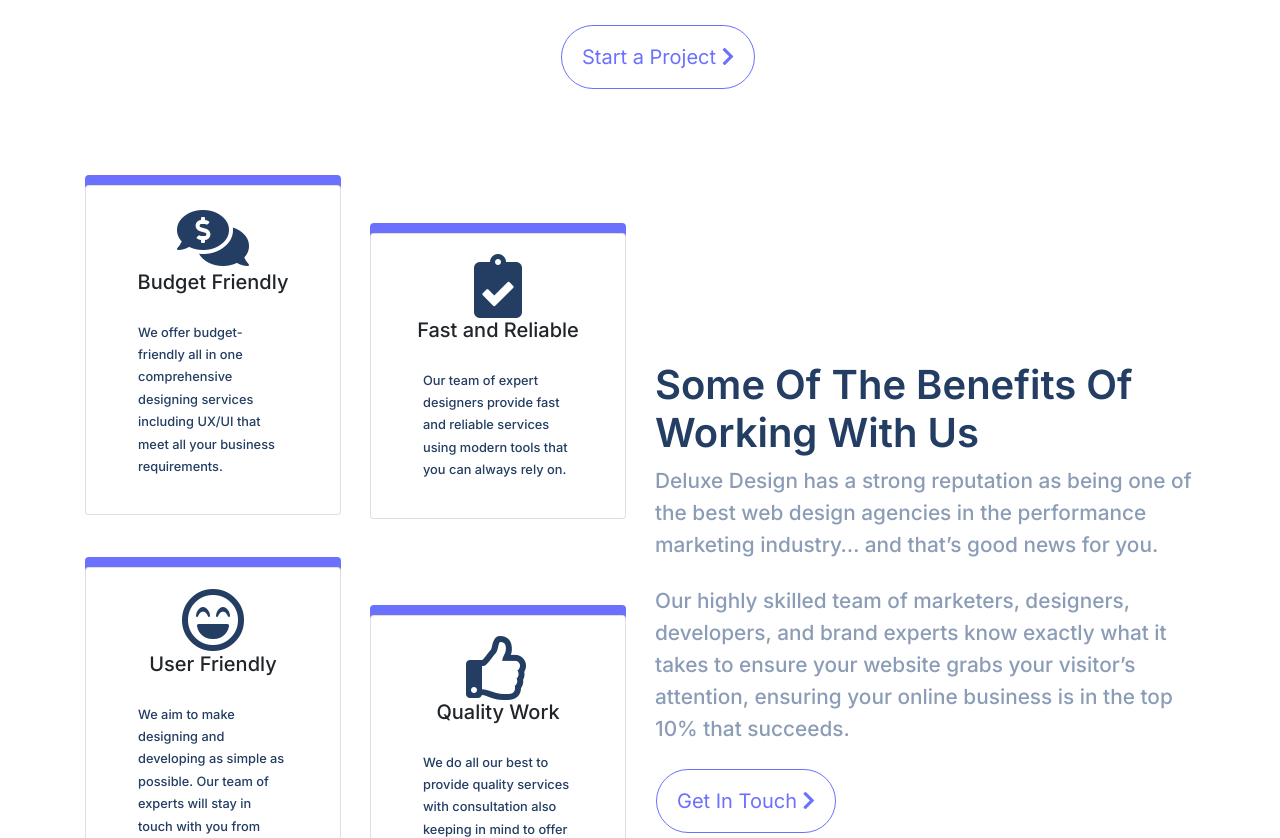
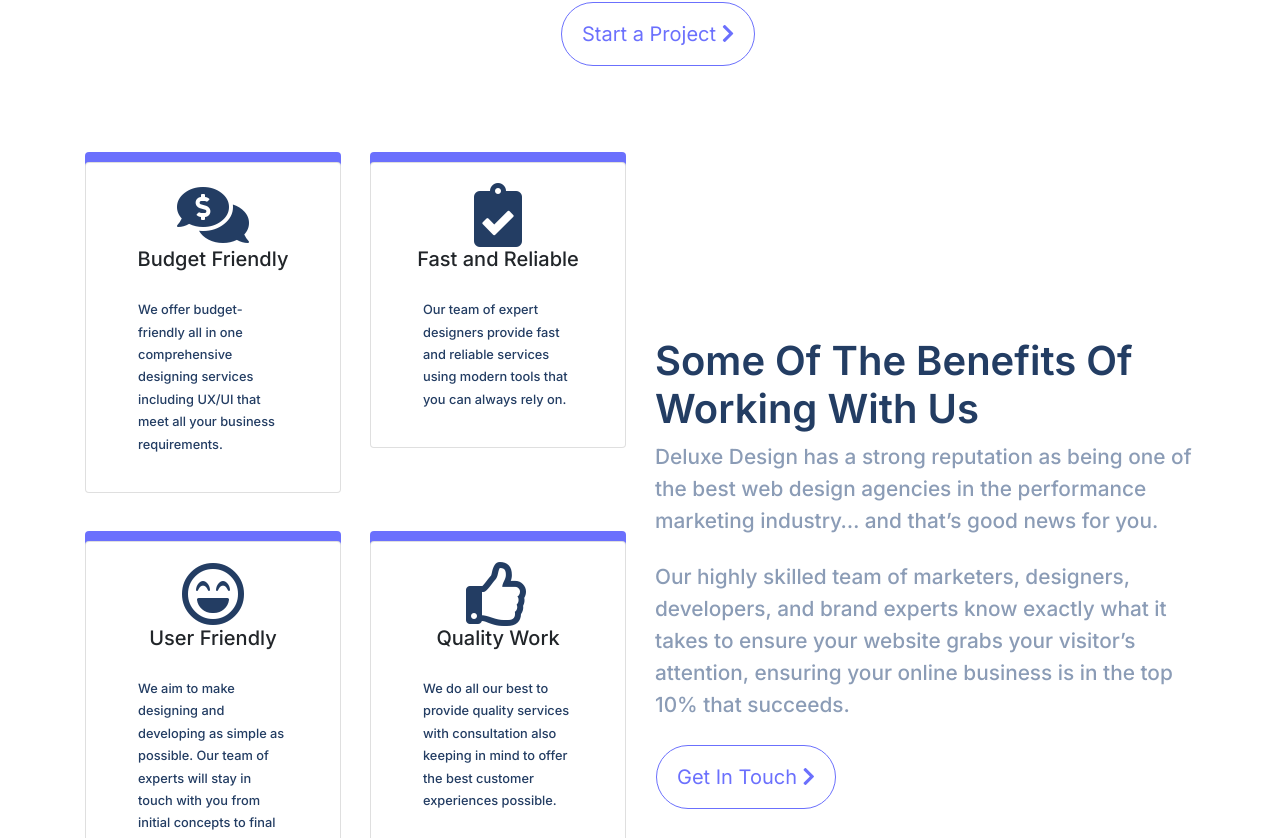
Before and after one commit to aaronleon1/deluxe-design, a React (Create React App) app: page / in a window 1280 px wide. Shown: the part 2202-3040 px from the top of the page. Built offline with nearby package versions, Linux system fonts and the light colour scheme.

Commit message:
Corrected margin issue in Benefits row and shortened description in testimonials row

```diff
--- a/src/App.js
+++ b/src/App.js
@@ -103,7 +103,7 @@ function App() {
               <Card class="d-flex mx-auto">
               <Card.Img fluid src="Images/owner3.jpg" className='testimonial-img  mx-auto'/>
                   <Card.Text>
-                      <Card.Title>Business picked up more than I expected!</Card.Title> We used to just have our menu and address posted up on our website, but I felt that we could do better. I noticed Deluxe Design's ad and sent them an email on Thursday. By Monday morning, we were ready to post the new website! I LOVE all the animations and colors they added.
+                      <Card.Title>Business picked up more than I expected!</Card.Title> We used to just have our menu and address posted up on our website, but I felt that we could do better. I noticed Deluxe Design's ad and sent them an email on Thursday. By Monday morning, the new site was ready to go! I LOVE all the animations and colors they added.
                   </Card.Text>
                   <div class="footer"> <span id="name">Joseph Alfaro Agosto<br/></span> <span id="position">Owner of Agosto Coffee Co. </span> </div>
               </Card>
@@ -140,7 +140,7 @@ function App() {
                 </Card>
               </Col>
               <Col xs={12} md={6}>
-                <Card style={{width: '16rem'}} className='mt-5'>
+                <Card style={{width: '16rem'}} >
                   <Card.Body>
                     <Card.Title><i class="fas fa-clipboard-check" style={{fontSize: '4rem', color:'#233d63'}}></i><br/>Fast and Reliable</Card.Title>
                     <Card.Text className='text-left' style={{fontWeight: '500'}}>
@@ -163,7 +163,7 @@ function App() {
                 </Card>
               </Col>
               <Col xs={12} md={6}>
-                <Card style={{width: '16rem'}} className='mt-5'>
+                <Card style={{width: '16rem'}} >
                   <Card.Body>
                     <Card.Title><i class="far fa-thumbs-up" style={{fontSize: '4rem', color:'#233d63'}}></i><br/>Quality Work</Card.Title>
                     <Card.Text className='text-left' style={{fontWeight: '500'}}>
@@ -300,7 +300,7 @@ function App() {
         </Row>
       </Container>
       <Container fluid>
-        <Row className='lets-talk my-5 py-5'>
+        <Row className='lets-talk my-5 py-5 '>
           <Col xs={12} md={{ span: 3, offset: 3 }}>
             <p className='text-left h1 mb-5' style={{color: '#fff'}}>Let’s Talk About Your Project.</p>
             <p className='text-left h5 mb-5' style={{color: '#fff', lineHeight: '1.8rem'}}>No matter where your business currently stands in the marketplace, Deluxe Design offers a full suite of services that will take your business to the next level and help reach your goals.</p>
@@ -316,11 +316,11 @@ function App() {
       <Container>
         <Row>
           <Col xs={12}>
-            <p className='text-center h1 text-primary mt-5 mb-3'>Meet the Team</p>
+            <p className='text-center h1 text-primary mt-5 mb-3 mb-sm-2'>Meet the Team</p>
           </Col>
 
         </Row>
-        <Row className='team my-5'>
+        <Row className='team my-5 mb-xs-3'>
           <Col xs={12} md={4}>
 
             <Card class="d-flex mx-auto">
```
